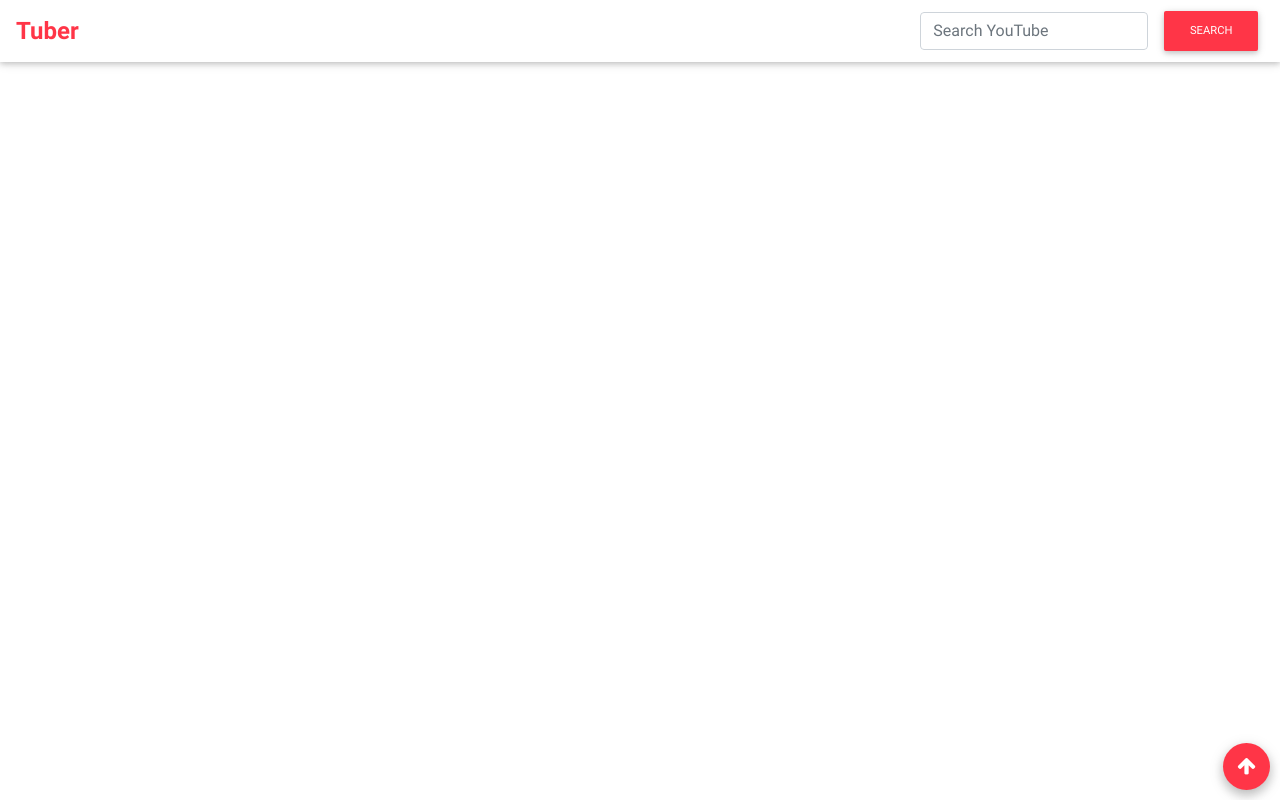
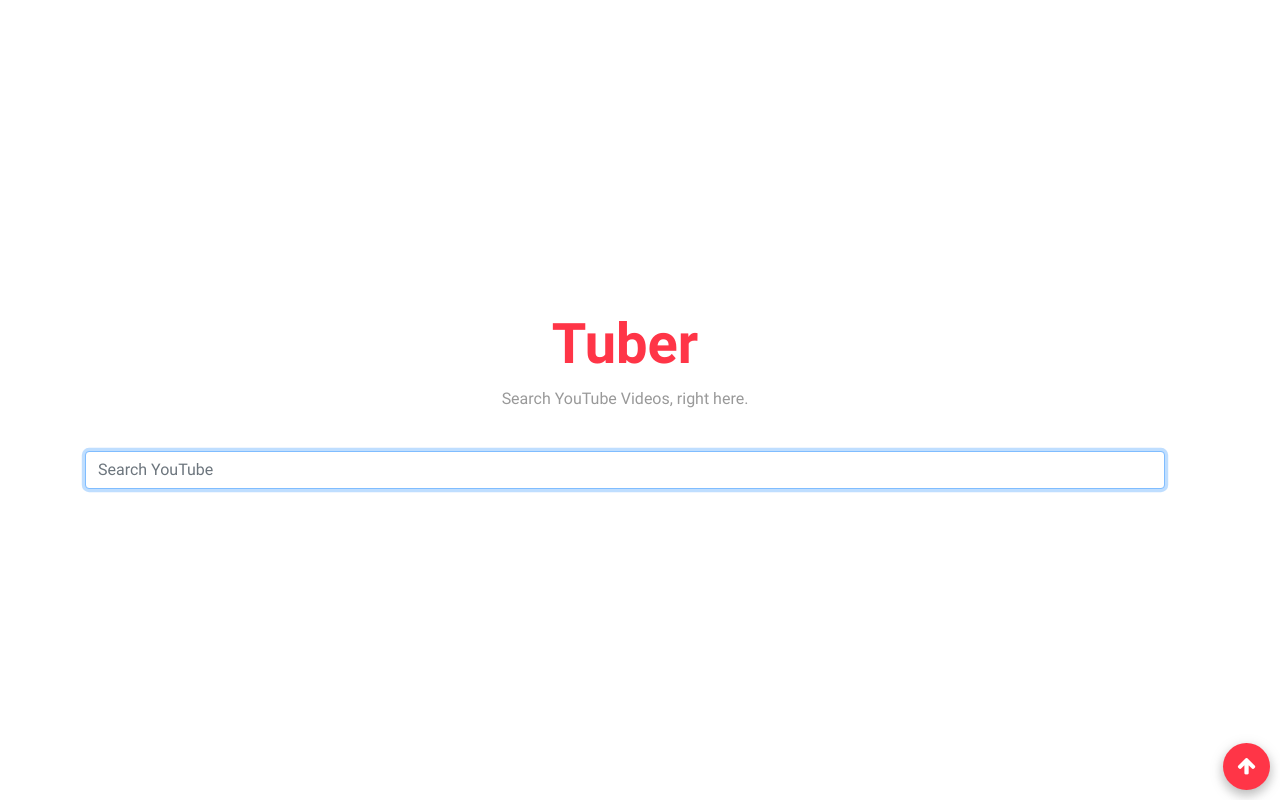
Before and after one commit to alizandinejad/tuber, a plain HTML site: page index.html in a window 1280 px wide. Drawn offline with Linux system fonts and the light colour scheme.

Commit message:
added homepage search on click dissapear

```diff
--- a/css/style.css
+++ b/css/style.css
@@ -1,11 +1,20 @@
 /*
-	NAVBAR
+  GENERAL
+*/
+
+.hidden {
+  display: none;
+}
+
+
+/*
+  NAVBAR
 */
 
 .navbar-brand {
   color: #ff3547 !important;
   font-weight: 900;
-  font-size: 1.5rem;
+  c
 }
 
 .navbar.navbar-dark.sticky-top {
@@ -17,9 +26,34 @@
   right: 0;
 }
 
+/*
+  HOMEPAGE SEARCH
+*/
+
+.homepage {
+  min-height: 100vh;
+  align-items: center;
+}
+
+.homepage-form {
+  width: 100%;
+}
+
+.homepage-logo {
+  text-align: center;
+  font-weight: bold;
+  font-size: 3.5rem;
+  color: #ff3547;
+}
+
+.homepage-subtitle {
+  text-align: center;
+  font-weight: 400;
+  color: #999;
+}
 
 /*
-	RESULT CARDS
+  RESULT CARDS
 */
 
 .cards {
--- a/index.html
+++ b/index.html
@@ -1,6 +1,5 @@
 <!DOCTYPE html>
 <html lang="en">
-
   <head>
     <meta charset="utf-8">
     <meta name="viewport" content="width=device-width, initial-scale=1, shrink-to-fit=no">
@@ -15,16 +14,31 @@
     <!-- Custom styles -->
     <link href="css/style.css" rel="stylesheet">
   </head>
-
   <body>
-  <nav role="navigation" class="navbar navbar-dark sticky-top">
+    <nav role="navigation" class="navbar navbar-dark sticky-top hidden js-search-form">
       <a class="navbar-brand" href="#">Tuber</a>
-    <form action="#" class="form-inline my-2 my-lg-0 ml-auto" id="js-search-form">
+      <form action="#" class="form-inline my-2 my-lg-0 ml-auto js-search-form">
         <label for="query"></label>
         <input class="form-control" type="search" placeholder="Search YouTube" aria-label="Search" id="js-query">
         <button class="btn btn-danger btn-md my-2 my-sm-0 ml-3" type="submit">Search</button>
       </form>
     </nav>
+    <!-- INITIAL SEARCH FORM (HIDDEN AFTER SUBMIT) -->
+    <section role="region" class="homepage d-flex align-middle container">
+      <div class="row homepage-form">
+        <div class="col-md-12">
+          <header>
+            <h1 class="homepage-logo">Tuber</h1>
+            <p class="homepage-subtitle">Search YouTube Videos, right here.</p>
+          </header>
+          <form action="#" class="md-form-danger js-search-form">
+            <label for="query"></label>
+            <input class="form-control" type="search" placeholder="Search YouTube" aria-label="Search" id="js-query">
+          </form>
+        </div>
+      </div>
+    </section>
+    <!-- END INTITIAL SEARCH FORM -->
     <main role="main" id="top-section">
       <section role="region" class="container">
         <div class="row" class="search-results" id="js-search-results">
@@ -50,5 +64,4 @@
     <!-- Custom Scripts -->
     <script type="text/javascript" src="js/app.js"></script>
   </body>
-
 </html>
--- a/js/app.js
+++ b/js/app.js
@@ -50,16 +50,31 @@ const tube = {
     $('#js-search-results').html(results);
   },
   submit: () => {
-    $('#js-search-form').submit(event => {
-      event.preventDefault();
-
+    $('.js-search-form').submit(event => {
+      view.showNav();
+      view.hideSearch();
       const queryTarget = $(event.currentTarget).find('#js-query');
       const query = queryTarget.val();
 
       queryTarget.val("");
       tube.getData(query, tube.display);
     });
+  },
+};
+
+const view = {
+  showNav: () => {
+    $('.navbar').removeClass('hidden');
+  },
+  hideSearch: () => {
+    $('.homepage').remove();
+  },
+  focus: () => {
+  	$('input').focus();
   }
 };
 
-$(tube.submit);
+$(() => {
+	$(view.focus())
+  $(tube.submit);
+});
```
Lines whose indentation alone changed are shown as unchanged.
